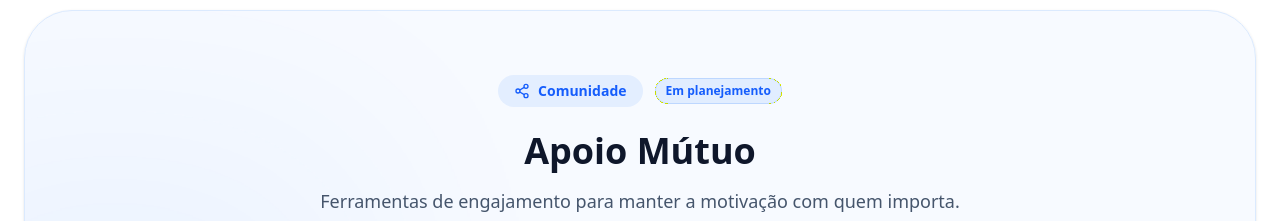
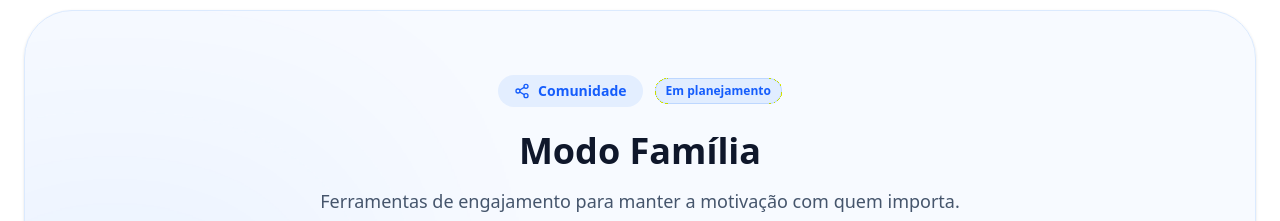
Before and after one commit to Resolu-app/resolu-app-landing, a React (Vite) app: page / in a window 1280 px wide. Shown: the part 4820-5041 px from the top of the page. Built offline with nearby package versions, Linux system fonts and the light colour scheme; no server answers.

Commit message:
chore: Update section heading to 'Modo Família'

```diff
--- a/src/App.tsx
+++ b/src/App.tsx
@@ -610,7 +610,7 @@
                     </span>
                   </div>
 
-                  <h3 className="text-3xl md:text-4xl font-bold text-slate-900 dark:text-white mb-4">Apoio Mútuo</h3>
+                  <h3 className="text-3xl md:text-4xl font-bold text-slate-900 dark:text-white mb-4">Modo Família</h3>
                   <p className="text-slate-600 dark:text-slate-400 text-lg max-w-2xl mx-auto">
                     Ferramentas de engajamento para manter a motivação com quem importa.
                   </p>
```
